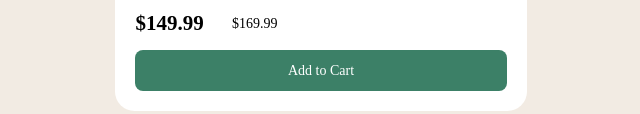
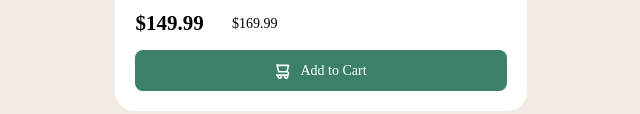
Before and after one commit to mrcordova/product-preview-card-component, a plain HTML site: page index.html in a window 1280 px wide. Shown: the part 779-893 px from the top of the page, 319-959 px from the left. Drawn offline with Linux system fonts and the light colour scheme.

Commit message:
add img to button

```diff
--- a/css/style.css
+++ b/css/style.css
@@ -14,6 +14,23 @@ body {
     align-items: center;
     font-size: var(--body-font-size);
     background-color: var(--cream);
+}
+button {
+    all: unset;
+    border-radius: 8px;
+    display: flex;
+    padding: 10px 25px;
+    align-items: center;
+    justify-content: center;
+    background-color: var(--dark-cyan);
+    color: var(--white);
+}
+button>p {
+    margin: 0;
+
+}
+button>img {
+    padding-right: 10px;
 }
 
 .card {
@@ -34,14 +51,6 @@ img {
     border-radius: 5px 5px 0em 0em;
 }
 
-button {
-    all: unset;
-    border-radius: 8px;
-    padding: 10px 25px;
-    text-align: center;
-    background-color: var(--dark-cyan);
-    color: var(--white);
-}
 
 .price-section {
     display: flex;
--- a/index.html
+++ b/index.html
@@ -45,7 +45,8 @@
           </span>
         </section>
         <button>
-          Add to Cart
+          <img src="images/icon-cart.svg" alt="">
+           <p> Add to Cart</p>
         </button>
       </section>
     </div>
```
